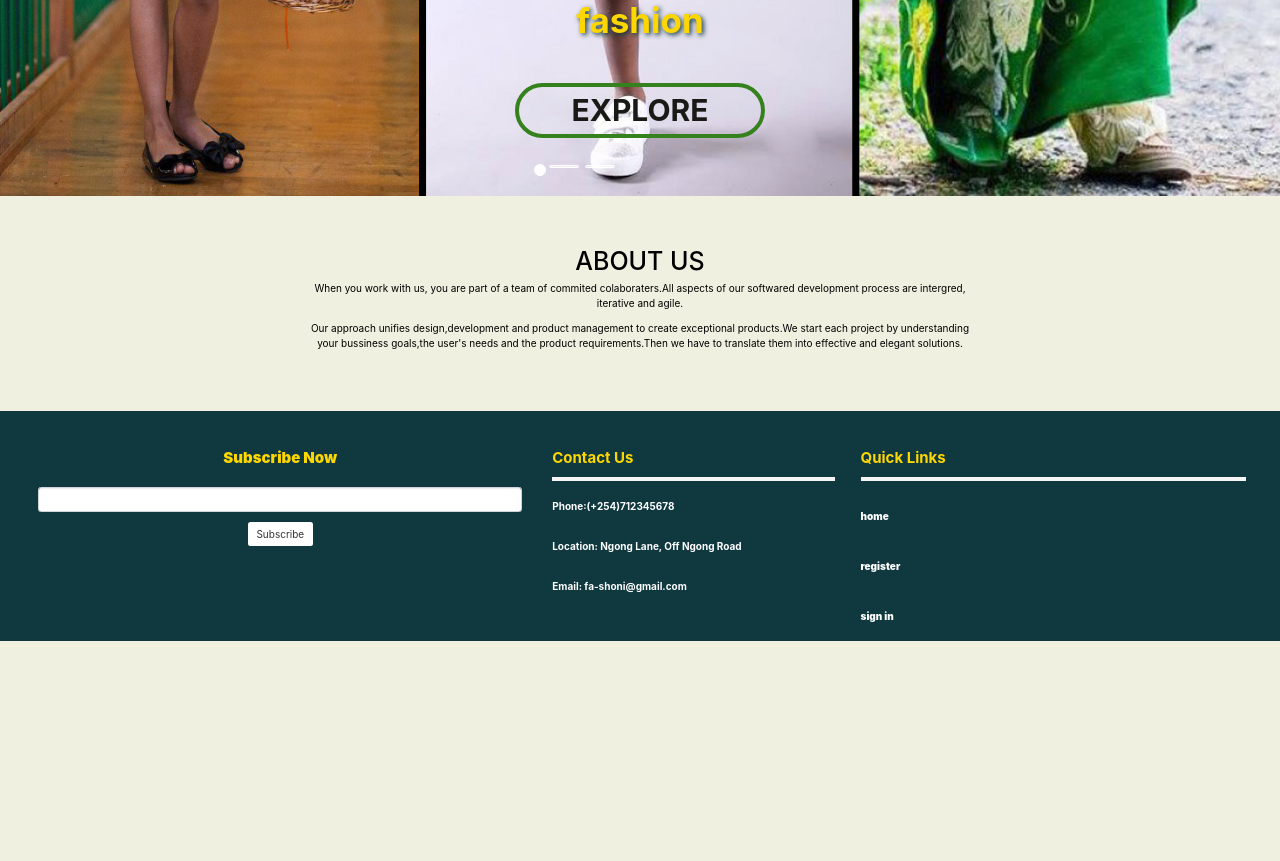
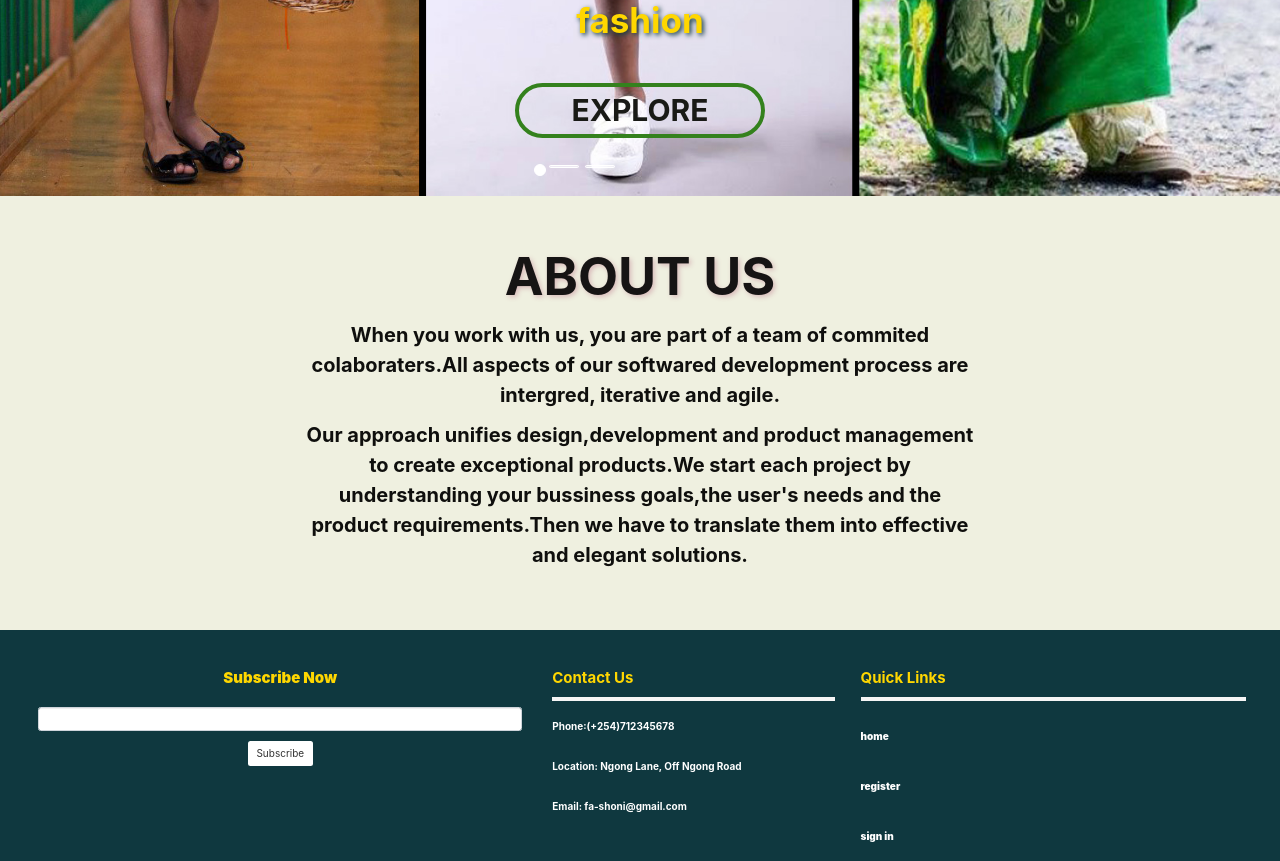
Before and after one commit to Vivvianne/fa-shoni, a Flask app: page / in a window 1280 px wide. Shown: the part 786-1647 px from the top of the page. Before the commit the page ends 1427 px from the top, so only its background shows below. Run offline with Flask 2, Linux system fonts and the light colour scheme; some libraries are stand-ins or nearby versions.

Commit message:
added styling for about us section

```diff
--- a/app/static/css/main.css
+++ b/app/static/css/main.css
@@ -246,7 +246,6 @@ a.sign {
 
 
 /* About Us*/
-
 #about-us {
     background-color: #eff0e0;
     color: black;
@@ -256,12 +255,16 @@ a.sign {
     padding-bottom: 50px;
     padding-left: 300px;
     padding-right: 300px;
-}
-
-#about-us h1 {
-    text-align: center;
-}
-
-#about-us p {
-    text-align: center;
-}
+  }
+  #about-us h1 {
+    padding-bottom: 1%;
+    font-size: 52px;
+    color: rgb(22, 20, 20);
+    font-weight: bolder;
+    text-shadow: 2px 2px 5px rgb(216, 186, 186);
+  }
+  #about-us p {
+    font-size: 20px;
+    font-weight: bold;
+    color: rgb(15, 15, 13);
+  }
```
